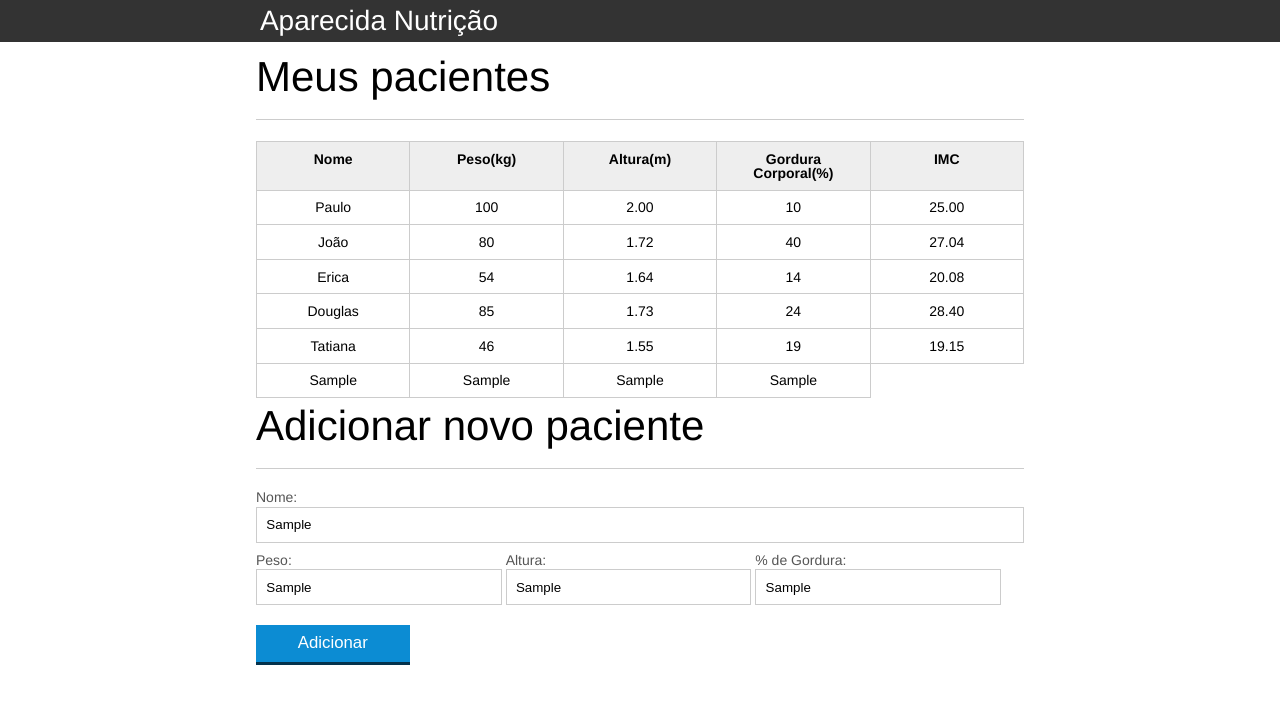
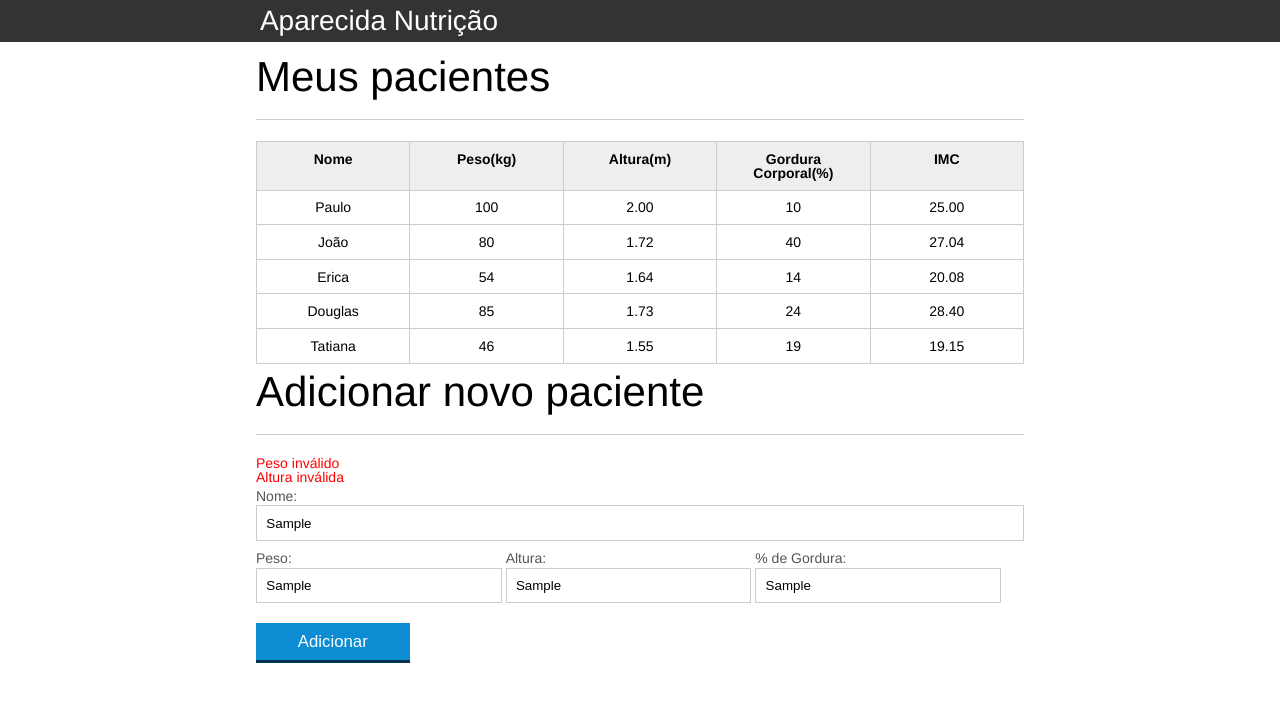
Before and after one commit to thefjrm/aparecida-nutri, a plain HTML site: page index.html in a window 1280 px wide. Both pictures are taken after typing "Sample", "Sample", "Sample", "Sample" into the empty fields and a click on the button "Adicionar". Drawn offline with Linux system fonts and the light colour scheme.

Commit message:
Criada a validação do formulário

```diff
--- a/css/index.css
+++ b/css/index.css
@@ -135,3 +135,8 @@ button:disabled {
 .paciente-invalido {
   background-color: #f9c9c9;
 }
+
+#mensagens-erro {
+  color: red;
+  margin-bottom: 5px;
+}
--- a/index.html
+++ b/index.html
@@ -70,6 +70,7 @@
       </section>
       <section class="container">
         <h2 id="titulo-form">Adicionar novo paciente</h2>
+        <ul id="mensagens-erro"></ul>
         <form id="form-adiciona">
           <div class="">
             <label for="nome">Nome:</label>
@@ -118,6 +119,7 @@
         </form>
       </section>
     </main>
-    <script src="js/principal.js"></script>
+    <script src="js/calcula-imc.js"></script>
+    <script src="js/form.js"></script>
   </body>
 </html>
--- /dev/null
+++ b/js/calcula-imc.js
@@ -0,0 +1,56 @@
+const pacientes = document.querySelectorAll(".paciente");
+
+function calculaIMC(peso, altura) {
+  let imc = 0;
+  imc = peso / (altura * altura);
+  return imc.toFixed(2);
+}
+
+function validaPeso(peso) {
+  if (peso > 0 && peso < 1000) {
+    return true;
+  } else {
+    return false;
+  }
+}
+
+function validaAltura(altura) {
+  if (altura > 0 && altura <= 3.0) {
+    return true;
+  } else {
+    return false;
+  }
+}
+
+for (let i = 0; i < pacientes.length; i++) {
+  const paciente = pacientes[i];
+  const tdPeso = paciente.querySelector(".info-peso");
+  const peso = tdPeso.textContent;
+
+  const tdAltura = paciente.querySelector(".info-altura");
+  const altura = tdAltura.textContent;
+
+  const tdImc = paciente.querySelector(".info-imc");
+
+  let alturaEhValida = validaAltura(altura);
+  let pesoEhValido = validaPeso(peso);
+
+  if (!pesoEhValido) {
+    tdImc.textContent = "Peso inválido";
+    pesoEhValido = false;
+    paciente.classList.add("paciente-invalido");
+  }
+
+  if (!alturaEhValida) {
+    tdImc.textContent = "Altura inválida";
+    alturaEhValida = false;
+    paciente.classList.add("paciente-invalido");
+  }
+
+  if (pesoEhValido && alturaEhValida) {
+    let imc = calculaIMC(peso, altura);
+    tdImc.textContent = imc;
+  } else {
+    tdImc.textContent = "Peso e altura inválidos";
+  }
+}
--- /dev/null
+++ b/js/form.js
@@ -0,0 +1,81 @@
+const botaoAdicionar = document.querySelector("#adicionar-paciente");
+
+function obtemPacienteDoFormulario(form) {
+  const paciente = {
+    nome: form.nome.value,
+    peso: form.peso.value,
+    altura: form.altura.value,
+    gordura: form.gordura.value,
+    imc: calculaIMC(form.peso.value, form.altura.value),
+  };
+  return paciente;
+}
+
+function montaTd(dado, classe) {
+  const td = document.createElement("td");
+  td.classList.add(classe);
+  td.textContent = dado;
+  return td;
+}
+
+function validaPaciente(paciente) {
+  let erros = [];
+  if (paciente.nome.length == 0) {
+    erros.push("O nome não pode ser em branco");
+  }
+  if (paciente.gordura.length == 0) {
+    erros.push("A gordura não pode ser em branco");
+  }
+  if (paciente.peso.length == 0) {
+    erros.push("O peso não pode ser em branco");
+  }
+  if (paciente.altura.length == 0) {
+    erros.push("A altura não pode ser em branco");
+  }
+  if (!validaPeso(paciente.peso)) {
+    erros.push("Peso inválido");
+  }
+  if (!validaAltura(paciente.altura)) {
+    erros.push("Altura inválida");
+  }
+  return erros;
+}
+
+function exibeMensagensDeErro(erros) {
+  const ul = document.querySelector("#mensagens-erro");
+  ul.innerHTML = "";
+  erros.forEach((erro) => {
+    let li = document.createElement("li");
+    li.textContent = erro;
+    ul.appendChild(li);
+  });
+}
+
+function montaTr(paciente) {
+  const pacienteTr = document.createElement("tr");
+  pacienteTr.appendChild(montaTd(paciente.nome, "info-nome"));
+  pacienteTr.appendChild(montaTd(paciente.peso, "info-peso"));
+  pacienteTr.appendChild(montaTd(paciente.altura, "info-altura"));
+  pacienteTr.appendChild(montaTd(paciente.gordura, "info-gordura"));
+  pacienteTr.appendChild(montaTd(paciente.imc, "info-imc"));
+  return pacienteTr;
+}
+
+botaoAdicionar.addEventListener("click", function (event) {
+  event.preventDefault();
+  const form = document.querySelector("#form-adiciona");
+  const paciente = obtemPacienteDoFormulario(form);
+
+  const pacienteTr = montaTr(paciente);
+  let erros = validaPaciente(paciente);
+  if (erros.length > 0) {
+    exibeMensagensDeErro(erros);
+    return;
+  }
+  const tabela = document.querySelector("#tabela-pacientes");
+  tabela.appendChild(pacienteTr);
+  form.reset();
+
+  const mensagensErro = document.querySelector("#mensagens-erro");
+  mensagensErro.innerHTML = "";
+});
--- a/js/principal.js
+++ /dev/null
@@ -1,64 +0,0 @@
-const pacientes = document.querySelectorAll(".paciente");
-
-for (let i = 0; i < pacientes.length; i++) {
-  const paciente = pacientes[i];
-  const tdPeso = paciente.querySelector(".info-peso");
-  const peso = tdPeso.textContent;
-
-  const tdAltura = paciente.querySelector(".info-altura");
-  const altura = tdAltura.textContent;
-
-  const tdImc = paciente.querySelector(".info-imc");
-
-  let alturaEhValida = true;
-  let pesoEhValido = true;
-
-  if (peso <= 0 || peso >= 1000) {
-    tdImc.textContent = "Peso inválido";
-    pesoEhValido = false;
-    paciente.classList.add("paciente-invalido");
-  }
-
-  if (altura <= 0 || altura >= 3) {
-    tdImc.textContent = "Altura inválida";
-    alturaEhValida = false;
-    paciente.classList.add("paciente-invalido");
-  }
-
-  if (pesoEhValido && alturaEhValida) {
-    const imc = peso / (altura * altura);
-    tdImc.textContent = imc.toFixed(2);
-  } else {
-    tdImc.textContent = "Peso e altura inválidos";
-  }
-}
-
-const botaoAdicionar = document.querySelector("#adicionar-paciente");
-botaoAdicionar.addEventListener("click", function (event) {
-  event.preventDefault();
-  const form = document.querySelector("#form-adiciona");
-  const nome = form.nome.value;
-  const peso = form.peso.value;
-  const altura = form.altura.value;
-  const gordura = form.gordura.value;
-
-  const pacienteTr = document.createElement("tr");
-  const nomeTd = document.createElement("td");
-  const pesoTd = document.createElement("td");
-  const alturaTd = document.createElement("td");
-  const gorduraTd = document.createElement("td");
-  const imcTd = document.createElement("td");
-
-  nomeTd.textContent = nome;
-  pesoTd.textContent = peso;
-  alturaTd.textContent = altura;
-  gorduraTd.textContent = gordura;
-
-  pacienteTr.appendChild(nomeTd);
-  pacienteTr.appendChild(pesoTd);
-  pacienteTr.appendChild(alturaTd);
-  pacienteTr.appendChild(gorduraTd);
-
-  const tabela = document.querySelector("#tabela-pacientes");
-  tabela.appendChild(pacienteTr);
-});
```
